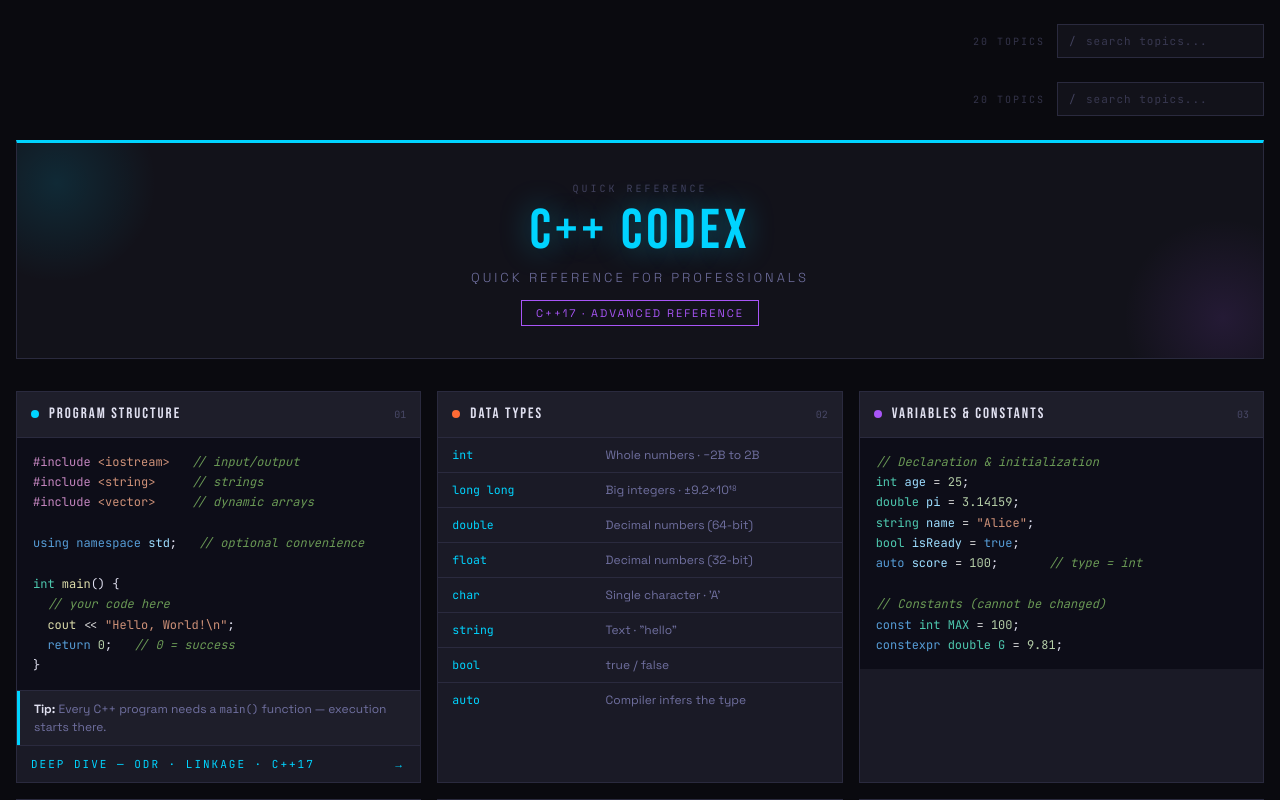
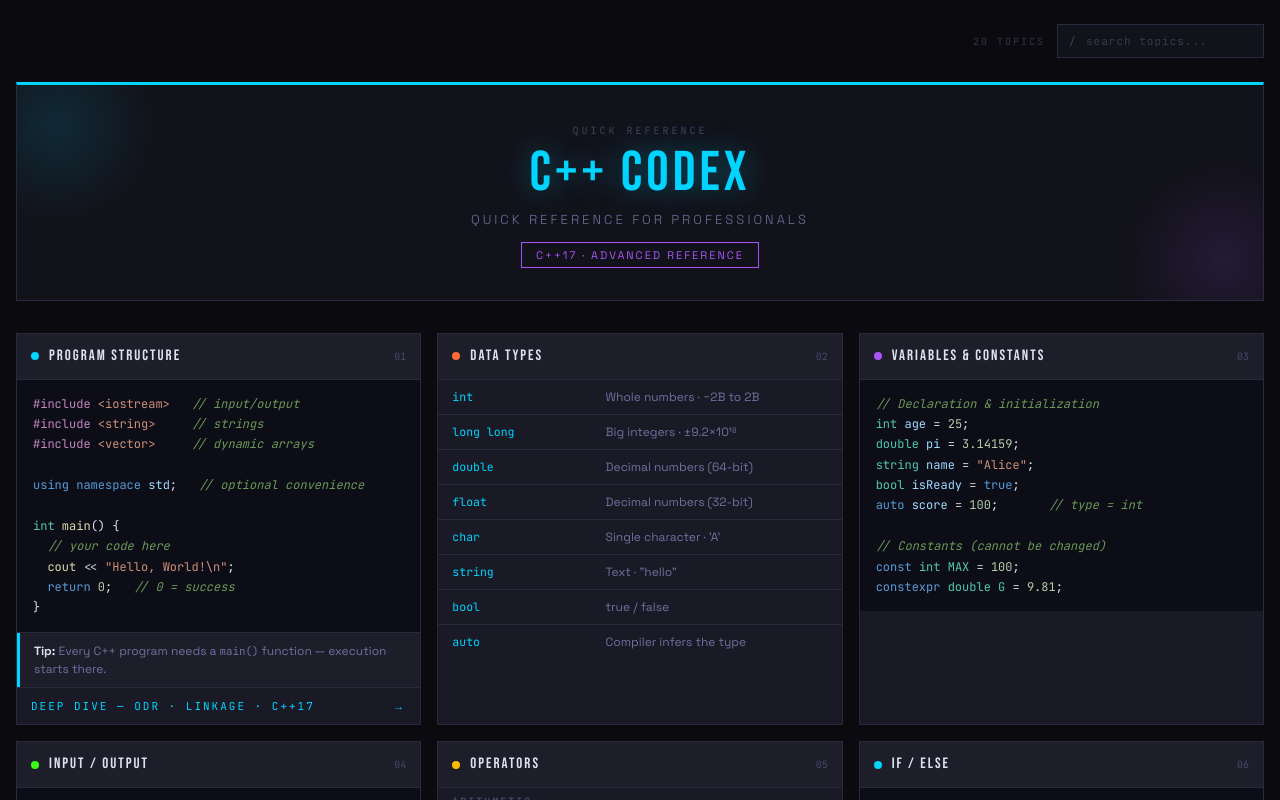
Before and after one commit to mbKaleb/cpp-blueprint-neon-segfault, a Next.js app: page / in a window 1280 px wide. Shown: the top 800 px of the page. Built offline with nearby package versions, Linux system fonts and the light colour scheme.

Commit message:
removed from page.tsx

```diff
--- a/app/page.tsx
+++ b/app/page.tsx
@@ -1,5 +1,4 @@
 import Link from "next/link";
-import SearchBar from "@/components/SearchBar";
 import Card from "@/components/sheet/Card";
 import CodeBlock from "@/components/sheet/CodeBlock";
 import InfoTable from "@/components/sheet/InfoTable";
@@ -253,8 +252,7 @@ delete[] arr;   // use delete[]`;
 export default function Home() {
   return (
     <>
-      <SearchBar />
-      <SheetHeader />
+<SheetHeader />
 
       <div className="grid grid-cols-[repeat(auto-fill,minmax(340px,1fr))] gap-4">
 
```
